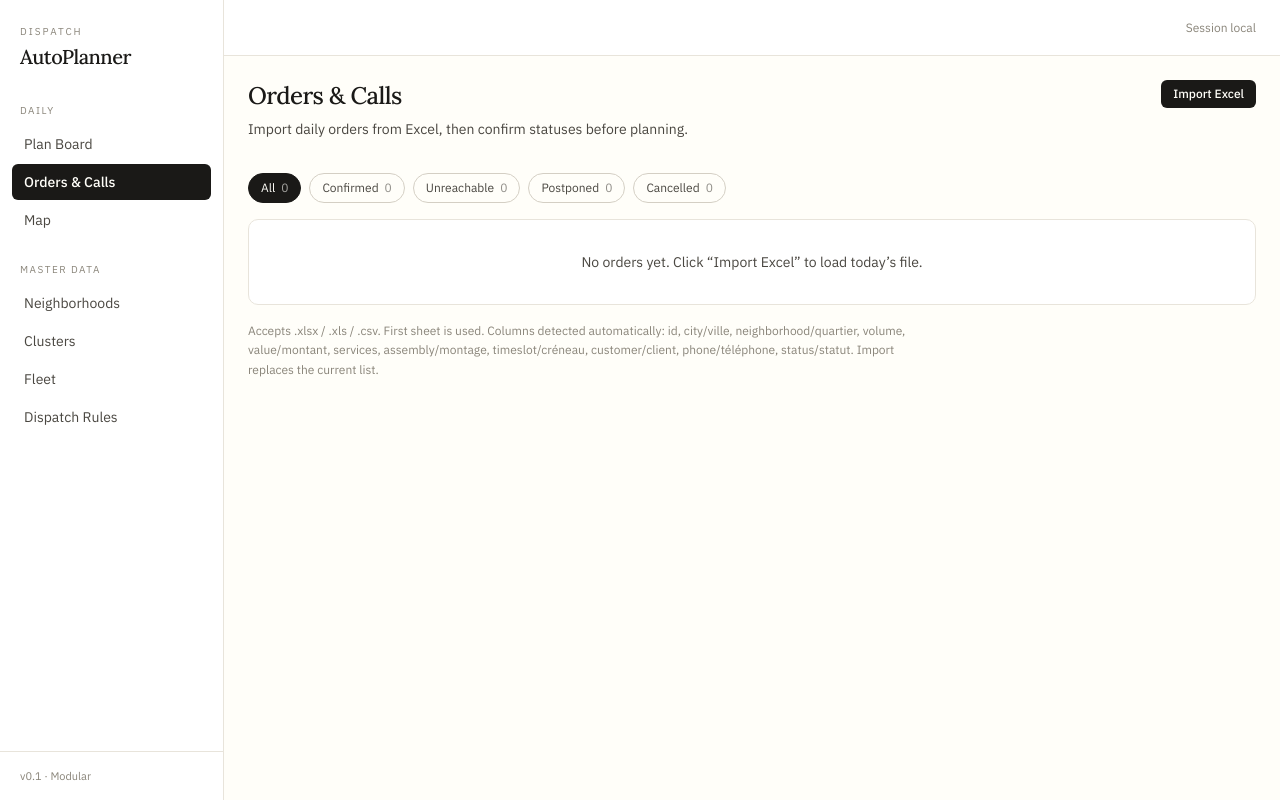
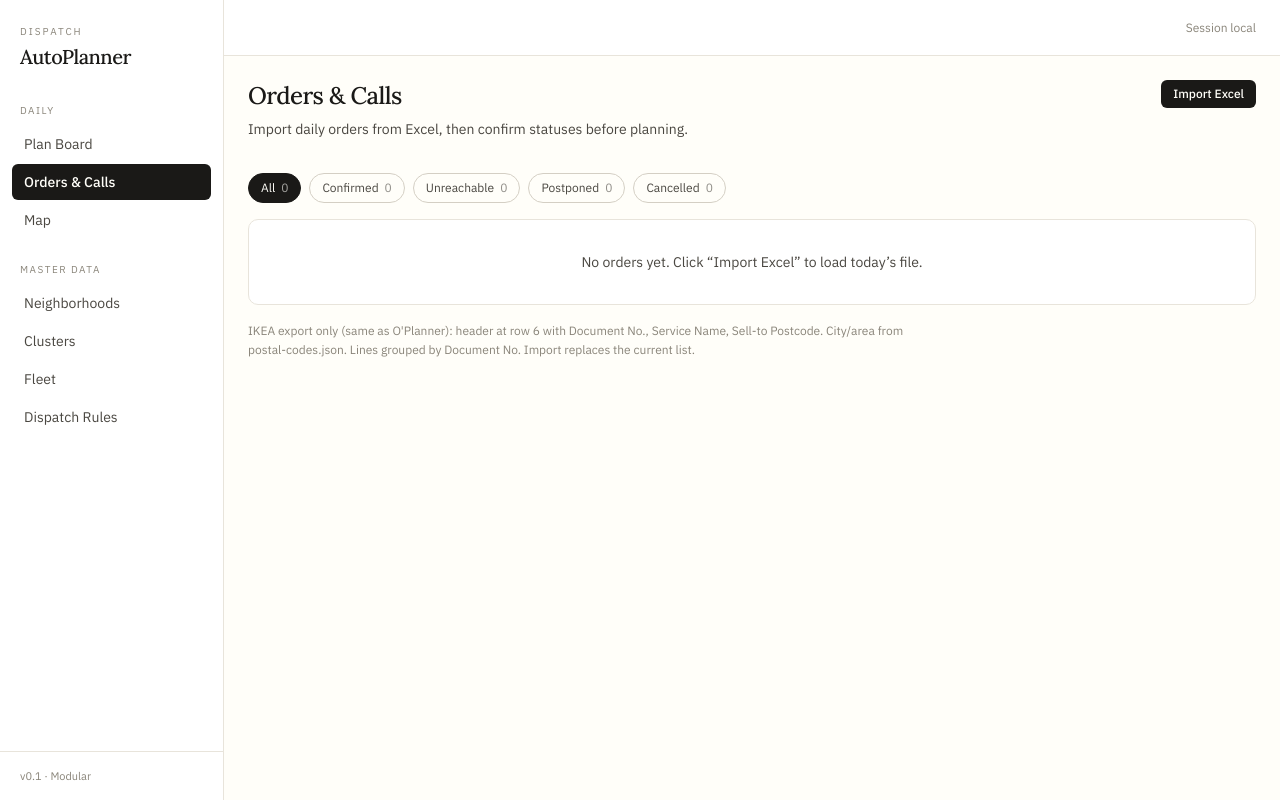
Before and after one commit to selbarinssi/autoplanner, a Next.js app: page /orders in a window 1280 px wide. Built offline with nearby package versions, Linux system fonts and the light colour scheme.

Commit message:
Update page.tsx

```diff
--- a/src/app/(app)/orders/page.tsx
+++ b/src/app/(app)/orders/page.tsx
@@ -9,7 +9,10 @@ import {
   upsertOrder,
   deleteOrder,
 } from '@/lib/repositories/orders';
-import { parseOrdersFromExcel } from '@/lib/parseOrdersFromExcel';
+import {
+  parseOrdersFromExcel,
+  type PostalMapping,
+} from '@/lib/parseOrdersFromExcel';
 import { PageHeader } from '@/components/ui/PageHeader';
 import { Button } from '@/components/ui/Button';
 import { Card } from '@/components/ui/Card';
@@ -30,10 +33,15 @@ export default function OrdersPage() {
     sheetName: string;
   } | null>(null);
   const [filterStatus, setFilterStatus] = useState<OrderStatus | 'all'>('all');
+  const [postal, setPostal] = useState<PostalMapping>({});
   const fileRef = useRef<HTMLInputElement>(null);
 
-  useEffect(() => {
+    useEffect(() => {
     setOrders(getOrders());
+    fetch('/postal-codes.json')
+      .then((r) => (r.ok ? r.json() : {}))
+      .then((d) => setPostal(d as PostalMapping))
+      .catch(() => setPostal({}));
   }, []);
 
   async function handleFile(file: File) {
@@ -41,7 +49,7 @@ export default function OrdersPage() {
     setLastImport(null);
     try {
       const buffer = await file.arrayBuffer();
-      const result = parseOrdersFromExcel(buffer);
+      const result = parseOrdersFromExcel(buffer, postal);
       if (result.orders.length === 0) {
         setLastImport({
           count: 0,
@@ -283,11 +291,9 @@ export default function OrdersPage() {
       </Card>
 
       <p className="mt-4 text-xs text-[var(--text-muted)] leading-relaxed max-w-2xl">
-        Accepts .xlsx / .xls / .csv. First sheet is used. Columns detected
-        automatically: id, city/ville, neighborhood/quartier, volume,
-        value/montant, services, assembly/montage, timeslot/créneau,
-        customer/client, phone/téléphone, status/statut. Import replaces the
-        current list.
+        IKEA export only (same as O&apos;Planner): header at row 6 with Document
+        No., Service Name, Sell-to Postcode. City/area from postal-codes.json.
+        Lines grouped by Document No. Import replaces the current list.
       </p>
     </>
   );
```
